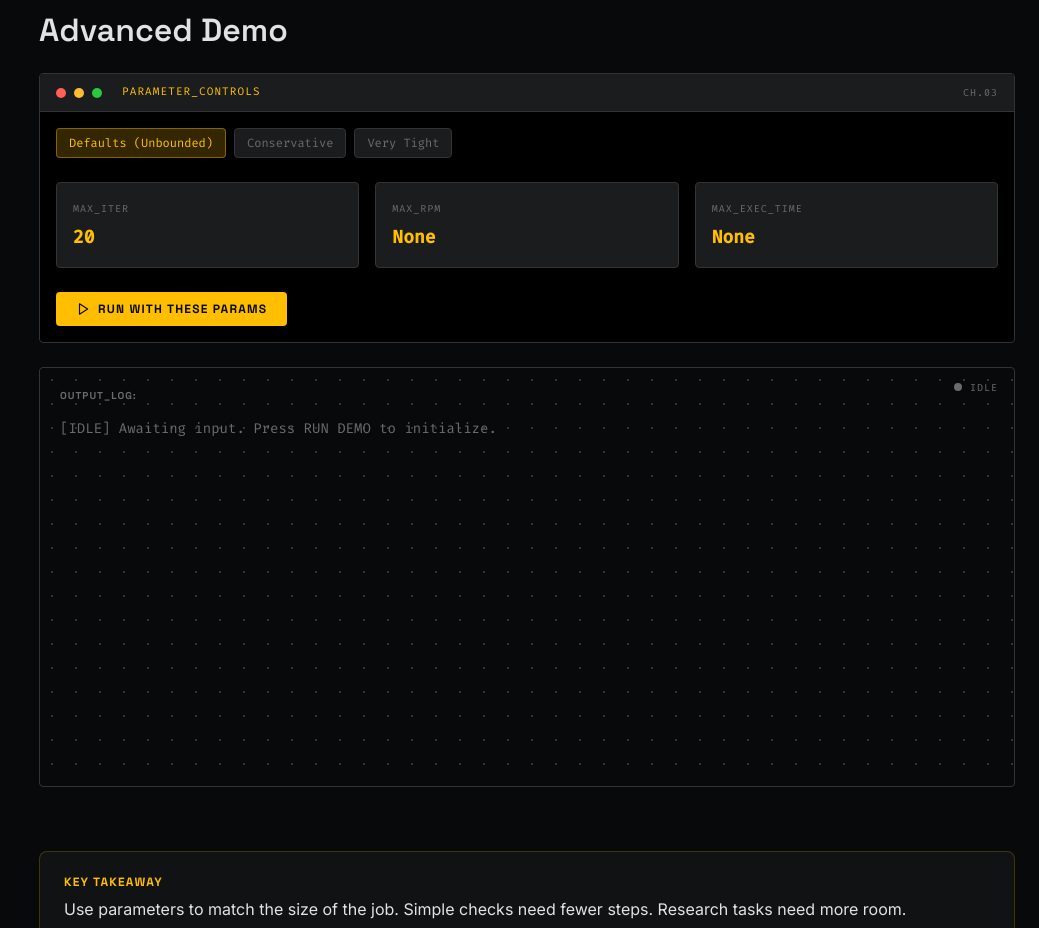
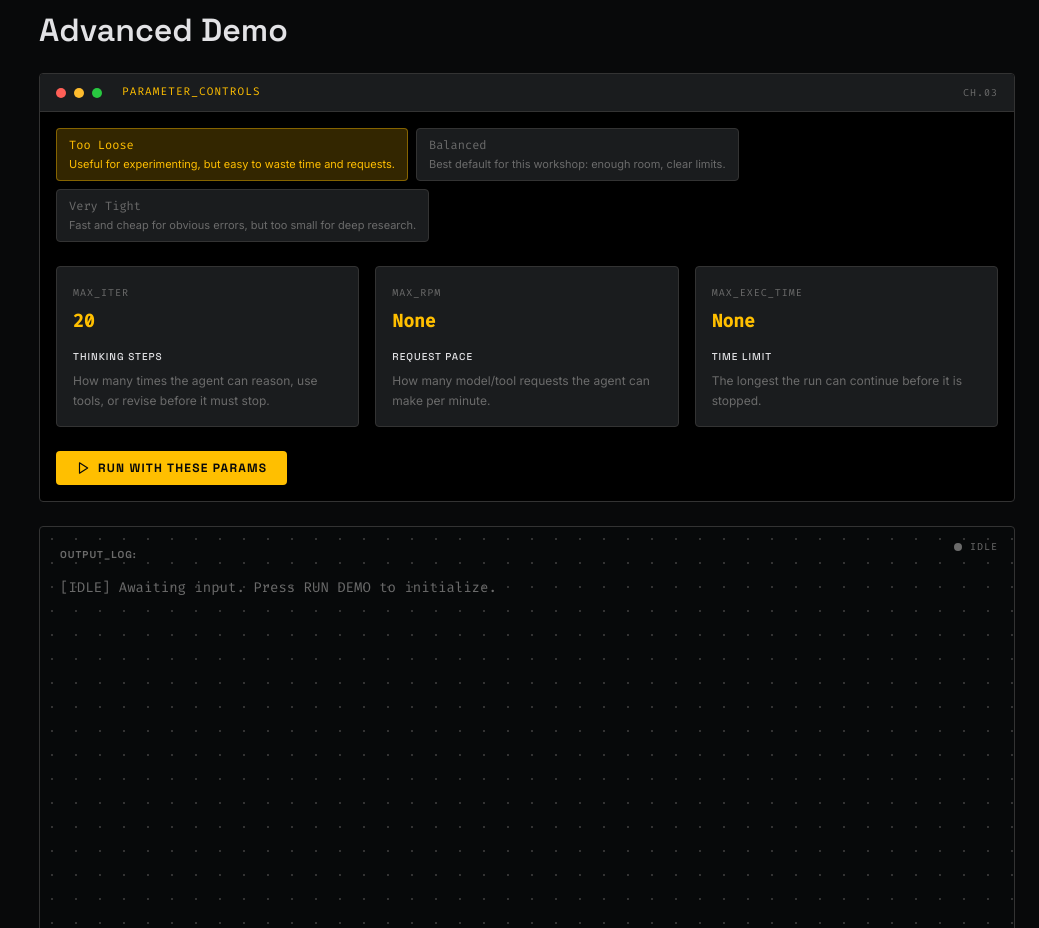
Before and after one commit to ishandutta0098/devops-engineering-agent, a Next.js app in the folder web/: page /curriculum/agent-parameters in a window 1280 px wide. Shown: the part 1800-2728 px from the top of the page, without its empty margins (241-1280 px from the left). Built offline with nearby package versions, Linux system fonts and the light colour scheme.

Commit message:
Clarify parameter control labels

```diff
--- a/web/components/Chapter/ParameterControls.tsx
+++ b/web/components/Chapter/ParameterControls.tsx
@@ -16,19 +16,42 @@ type ParamConfig = {
 
 const demo = ch03.demos[0];
 
-const PRESETS: { label: string; config: ParamConfig; variantKey: string }[] = [
+const PARAMETER_HELP: Record<keyof ParamConfig, { label: string; help: string }> = {
+  max_iter: {
+    label: "Thinking steps",
+    help: "How many times the agent can reason, use tools, or revise before it must stop.",
+  },
+  max_rpm: {
+    label: "Request pace",
+    help: "How many model/tool requests the agent can make per minute.",
+  },
+  max_execution_time: {
+    label: "Time limit",
+    help: "The longest the run can continue before it is stopped.",
+  },
+};
+
+const PRESETS: {
+  label: string;
+  description: string;
+  config: ParamConfig;
+  variantKey: string;
+}[] = [
   {
-    label: "Defaults (Unbounded)",
+    label: "Too Loose",
+    description: "Useful for experimenting, but easy to waste time and requests.",
     config: { max_iter: 20, max_rpm: null, max_execution_time: null },
     variantKey: "unbounded",
   },
   {
-    label: "Conservative",
+    label: "Balanced",
+    description: "Best default for this workshop: enough room, clear limits.",
     config: { max_iter: 5, max_rpm: 10, max_execution_time: 120 },
     variantKey: "tight",
   },
   {
     label: "Very Tight",
+    description: "Fast and cheap for obvious errors, but too small for deep research.",
     config: { max_iter: 3, max_rpm: 5, max_execution_time: 60 },
     variantKey: "minimal",
   },
@@ -72,18 +95,21 @@ export function ParameterControls() {
               <button
                 key={i}
                 onClick={() => setActivePreset(i)}
-                className={`px-3 py-1.5 rounded font-code text-xs transition-colors ${
+                className={`px-3 py-2 rounded text-left transition-colors ${
                   activePreset === i
                     ? "bg-amber/20 text-amber border border-amber/40"
                     : "bg-surface text-gray3 border border-hairline hover:text-ink"
                 }`}
               >
-                {preset.label}
+                <span className="block font-code text-xs">{preset.label}</span>
+                <span className="block font-body text-[11px] leading-snug mt-1">
+                  {preset.description}
+                </span>
               </button>
             ))}
           </div>
 
-          <div className="grid grid-cols-3 gap-4">
+          <div className="grid gap-4 md:grid-cols-3">
             <div className="bg-surface rounded p-4 border border-hairline">
               <span className="font-code text-[10px] text-gray3 uppercase tracking-widest block mb-1">
                 max_iter
@@ -91,6 +117,12 @@ export function ParameterControls() {
               <span className="font-code text-lg text-amber font-bold">
                 {currentConfig.max_iter}
               </span>
+              <p className="font-headline text-[10px] text-ink uppercase tracking-widest mt-3">
+                {PARAMETER_HELP.max_iter.label}
+              </p>
+              <p className="font-body text-xs text-gray3 leading-relaxed mt-1">
+                {PARAMETER_HELP.max_iter.help}
+              </p>
             </div>
             <div className="bg-surface rounded p-4 border border-hairline">
               <span className="font-code text-[10px] text-gray3 uppercase tracking-widest block mb-1">
@@ -99,6 +131,12 @@ export function ParameterControls() {
               <span className="font-code text-lg text-amber font-bold">
                 {currentConfig.max_rpm ?? "None"}
               </span>
+              <p className="font-headline text-[10px] text-ink uppercase tracking-widest mt-3">
+                {PARAMETER_HELP.max_rpm.label}
+              </p>
+              <p className="font-body text-xs text-gray3 leading-relaxed mt-1">
+                {PARAMETER_HELP.max_rpm.help}
+              </p>
             </div>
             <div className="bg-surface rounded p-4 border border-hairline">
               <span className="font-code text-[10px] text-gray3 uppercase tracking-widest block mb-1">
@@ -107,6 +145,12 @@ export function ParameterControls() {
               <span className="font-code text-lg text-amber font-bold">
                 {currentConfig.max_execution_time ? `${currentConfig.max_execution_time}s` : "None"}
               </span>
+              <p className="font-headline text-[10px] text-ink uppercase tracking-widest mt-3">
+                {PARAMETER_HELP.max_execution_time.label}
+              </p>
+              <p className="font-body text-xs text-gray3 leading-relaxed mt-1">
+                {PARAMETER_HELP.max_execution_time.help}
+              </p>
             </div>
           </div>
 
```
